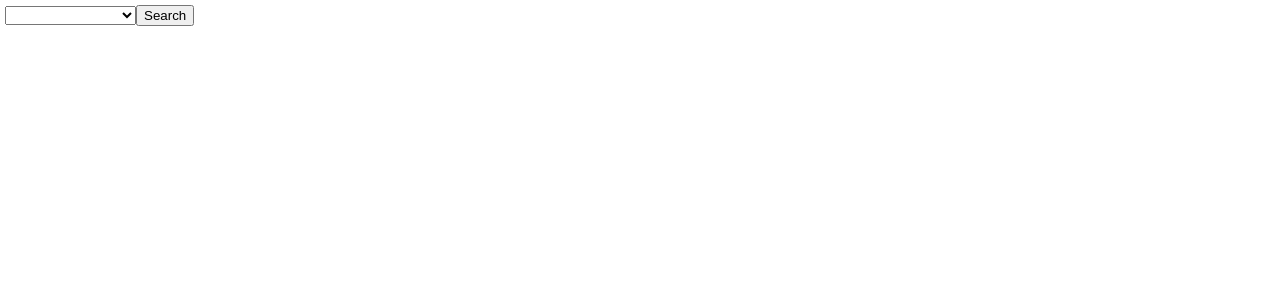
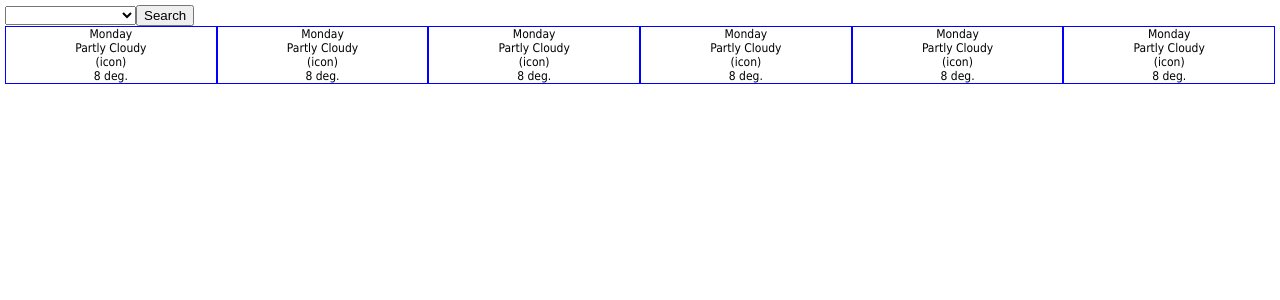
Before and after one commit to incarnateTheGreat/weather, an Angular app: page / in a window 1280 px wide. Shown: the top 300 px of the page. Built offline with nearby package versions, Linux system fonts and the light colour scheme; some icons are missing; what @ngrx/store would draw is missing.

Commit message:
Created Days blocks.

```diff
--- a/src/app/components/search-city/search-city.component.html
+++ b/src/app/components/search-city/search-city.component.html
@@ -5,11 +5,10 @@
 		</select>
 		<button type="submit" (click)="search()">Search</button>
 	</section>
+	<h1 *ngIf="isData">{{result.name}}</h1>
 	<div class="_search-city-containers">
-		<div *ngIf="isData" class="container">
-			<section>
-				<h1>{{result.name}} {{result.country}} {{cityWeather.currently.time}}</h1>
-			</section>
+		<div *ngIf="isData" class="_search-city-containers__container">
+			<h2>{{cityWeather.currently.time}}</h2>
 			<section>
 				<h3>{{cityWeather.currently.summary}} / {{cityWeather.currently.temperature}}&deg; /
 						{{cityWeather.currently.windSpeed}} km/h {{cityWeather.currently.windDirection}}</h3>
@@ -19,11 +18,9 @@
 				<i [class]="weatherIcon(cityWeather.currently.icon)" title="{{cityWeather.currently.summary}}"></i>
 			</section>
 		</div>
-		<div *ngIf="isData" class="container">
+		<div *ngIf="isData" class="_search-city-containers__container">
 			<section>
 				<h1>Tomorrow</h1>
-
-				<section>
 				<h3>{{cityWeather.tomorrow.summary}} / {{cityWeather.tomorrow.temperature}}&deg; /
 						{{cityWeather.tomorrow.windSpeed}} km/h {{cityWeather.tomorrow.windDirection}}</h3>
 				<h3>Humidity: {{cityWeather.tomorrow.humidity}}%</h3>
@@ -31,7 +28,44 @@
 				<h3>Sunset: {{cityWeather.tomorrow.sunriseSunset.sunset}} EST</h3>
 				<i [class]="weatherIcon(cityWeather.tomorrow.icon)" title="{{cityWeather.tomorrow.summary}}"></i>
 			</section>
-			</section>
+		</div>
+	</div>
+	<div class="_search-city__days">
+		<div class="_search-city-days__day">
+			<div class="_search-city-days_day__day">Monday</div>
+			<div class="_search-city-days_day__summary">Partly Cloudy</div>
+			<div class="_search-city-days_day__icon">(icon)</div>
+			<div class="_search-city-days_day__temperature">8 deg.</div>
+		</div>
+		<div class="_search-city-days__day">
+			<div class="_search-city-days_day__day">Monday</div>
+			<div class="_search-city-days_day__summary">Partly Cloudy</div>
+			<div class="_search-city-days_day__icon">(icon)</div>
+			<div class="_search-city-days_day__temperature">8 deg.</div>
+		</div>
+		<div class="_search-city-days__day">
+			<div class="_search-city-days_day__day">Monday</div>
+			<div class="_search-city-days_day__summary">Partly Cloudy</div>
+			<div class="_search-city-days_day__icon">(icon)</div>
+			<div class="_search-city-days_day__temperature">8 deg.</div>
+		</div>
+		<div class="_search-city-days__day">
+			<div class="_search-city-days_day__day">Monday</div>
+			<div class="_search-city-days_day__summary">Partly Cloudy</div>
+			<div class="_search-city-days_day__icon">(icon)</div>
+			<div class="_search-city-days_day__temperature">8 deg.</div>
+		</div>
+		<div class="_search-city-days__day">
+			<div class="_search-city-days_day__day">Monday</div>
+			<div class="_search-city-days_day__summary">Partly Cloudy</div>
+			<div class="_search-city-days_day__icon">(icon)</div>
+			<div class="_search-city-days_day__temperature">8 deg.</div>
+		</div>
+		<div class="_search-city-days__day">
+			<div class="_search-city-days_day__day">Monday</div>
+			<div class="_search-city-days_day__summary">Partly Cloudy</div>
+			<div class="_search-city-days_day__icon">(icon)</div>
+			<div class="_search-city-days_day__temperature">8 deg.</div>
 		</div>
 	</div>
 </div>
--- a/src/app/components/search-city/search-city.component.scss
+++ b/src/app/components/search-city/search-city.component.scss
@@ -12,7 +12,7 @@
       flex-direction: column;
     }
 
-    .container {
+    ._search-city-containers__container {
       padding: 10px 0;
       width: 50%;
 
@@ -20,9 +20,26 @@
         width: 100%;
       }
 
+      .wi {
+        margin: 10px 0;
+      }
+
       &:last-child {
         border: none;
       }
     }
   }
+
+  ._search-city__days {
+    display: flex;
+
+    ._search-city-days__day {
+      align-items: center;
+      border: 1px solid blue;
+      display: flex;
+      flex-direction: column;
+      width: 20%;
+    }
+  }
+
 }
```
Lines whose indentation alone changed are shown as unchanged.
